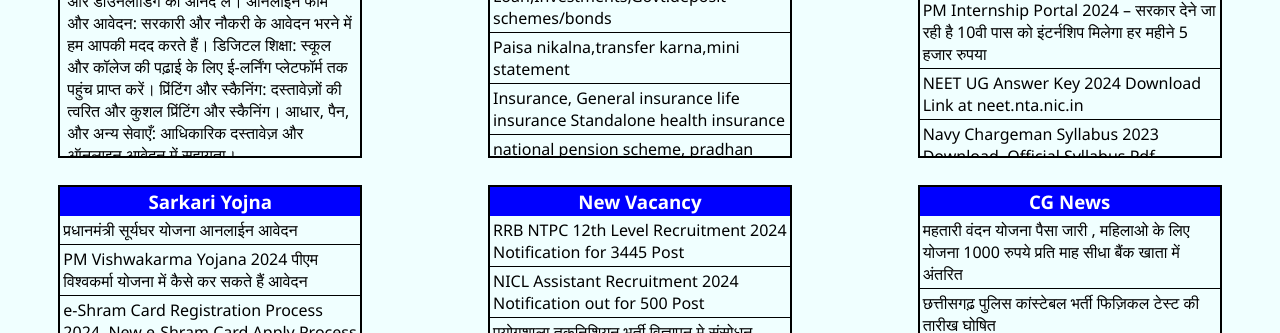
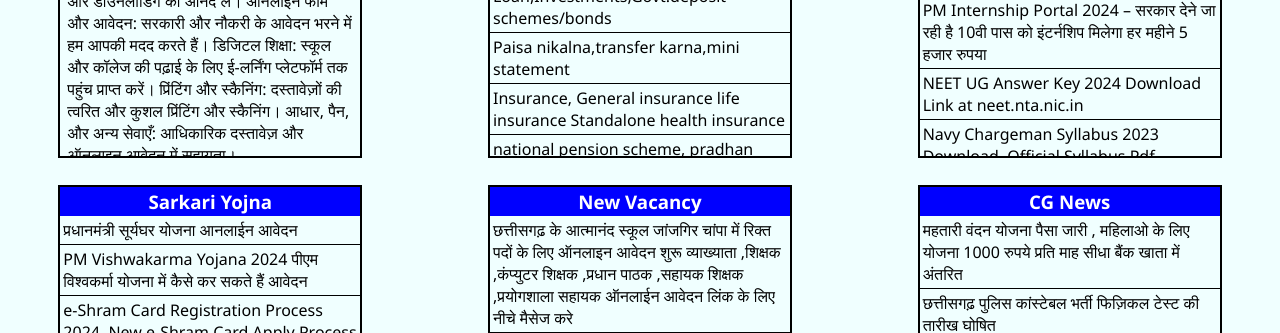
Before and after one commit to RahulSahu00/Tanu-computer, a plain HTML site: page index.html in a window 1280 px wide. Shown: the part 467-800 px from the top of the page. Drawn offline with Linux system fonts and the light colour scheme.

Commit message:
Update index.html

```diff
--- a/index.html
+++ b/index.html
@@ -320,6 +320,8 @@ TANU ONLINE & PHOTOCOPY CENTER में, हमारा उद्देश्
 
             </div>
             <div class="item"><h3>New Vacancy</h3>
+                <div>छत्तीसगढ़ के आत्मानंद स्कूल जांजगिर चांपा  में रिक्त पदों के लिए ऑनलाइन आवेदन शुरू
+व्याख्याता ,शिक्षक ,कंप्युटर शिक्षक ,प्रधान पाठक ,सहायक शिक्षक ,प्रयोगशाला सहायक ऑनलाईन आवेदन लिंक के लिए नीचे मैसेज करे </div>
                 <div>RRB NTPC 12th Level Recruitment 2024 Notification for 3445 Post </div>
                 <div>NICL Assistant Recruitment 2024 Notification out for 500 Post</div>
                 <div>प्रयोगशाला तकनिशियन भर्ती विज्ञापन मे संसोधन</div>
```
